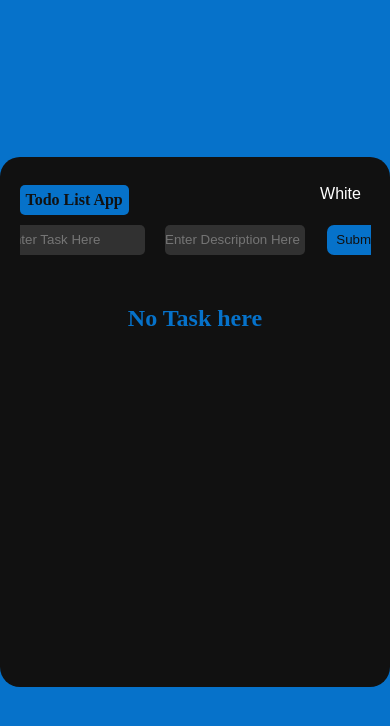
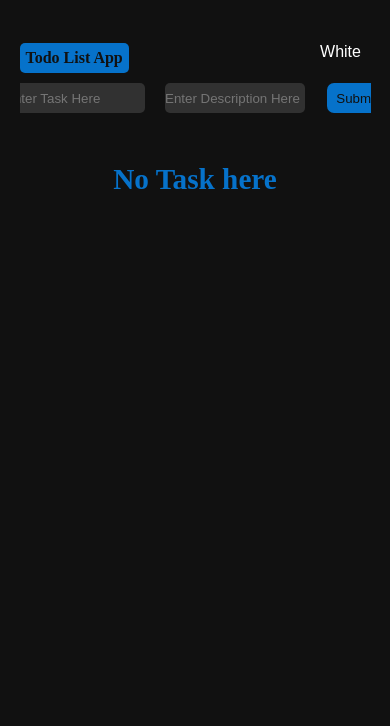
Before and after one commit to Rehanbagwan007/Simple-Todo-App, a Next.js app: page / in a window 390 px wide. Shown: the top 726 px of the page. Built offline with nearby package versions, Linux system fonts and the light colour scheme.

Commit message:
Todo App

```diff
--- a/app/globals.css
+++ b/app/globals.css
@@ -159,3 +159,19 @@ h3{
 
 
 }
+
+
+@media (max-width:600px) {
+
+  .App-container{
+    height: 100%;
+    width: 100%;
+    border-radius: 0;
+  }
+
+  .inner-container{
+     font-size: 5vw;
+
+  }
+
+}
--- a/next.config.mjs
+++ b/next.config.mjs
@@ -9,6 +9,6 @@ const nextConfig = {
   images: {
     unoptimized: true, // Disable image optimization for static export
   },
-};
+}
 
 export default nextConfig;
--- a/package.json
+++ b/package.json
@@ -10,8 +10,8 @@
     "export": "next export"
   },
   "dependencies": {
-    "react": "^18",
-    "react-dom": "^18",
-    "next": "14.2.14"
+    "next": "^14.2.14",
+    "react": "^18.3.1",
+    "react-dom": "^18.3.1"
   }
 }
```
Also changed, not shown: 1 other file (tests, documents, lock files or other folders).
